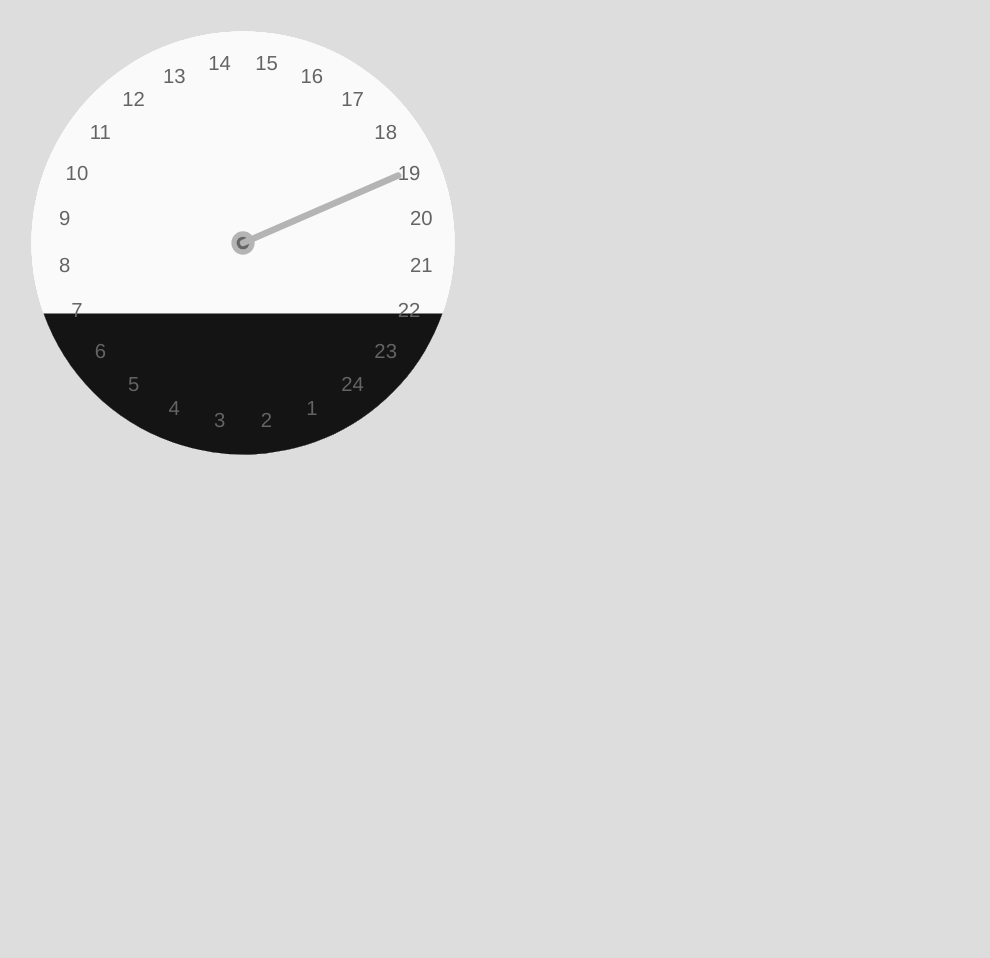
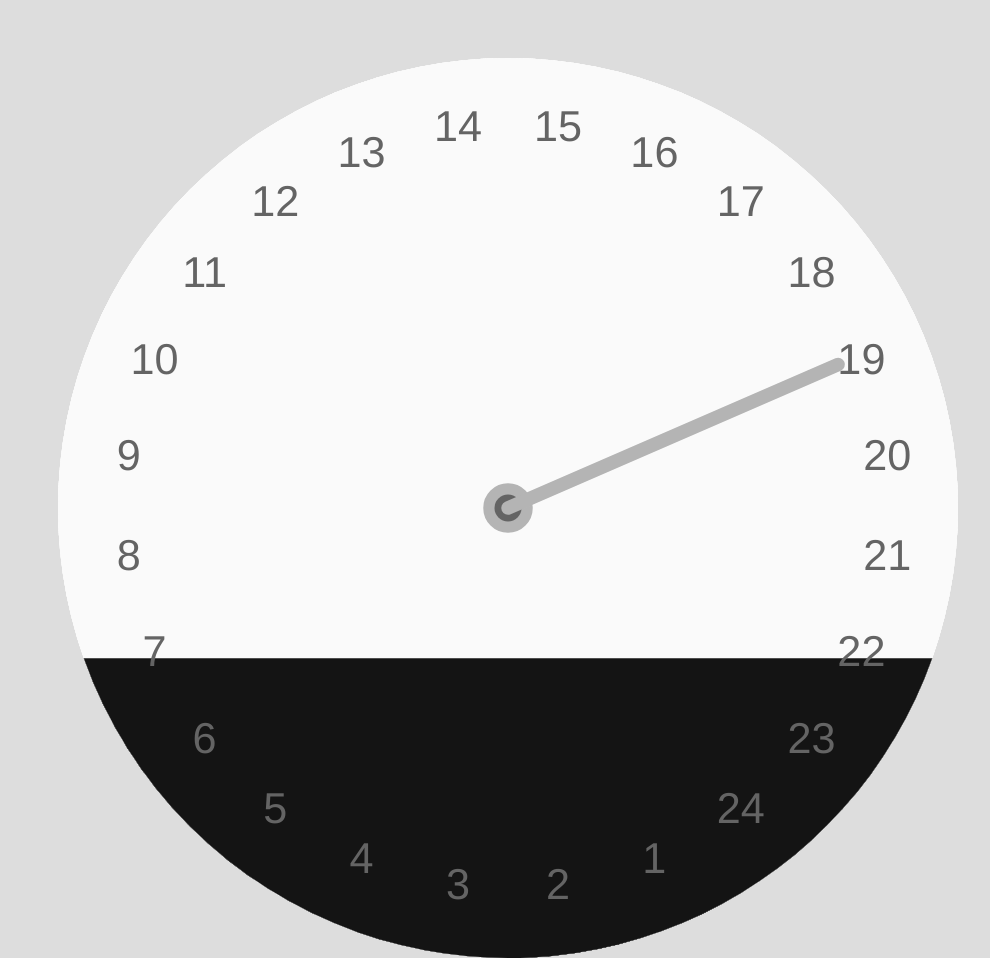
Before and after one commit to MartinBernstorff/24h-clock, a plain HTML site: page 24h clock.html in a window 1280 px wide. Shown: the whole page, without its empty margins (0-990 px from the left). Before the commit the page ends 800 px from the top, so only its background shows below. Drawn offline with Linux system fonts and the light colour scheme.

Commit message:
Updated size

```diff
--- a/index.html
+++ b/24h clock.html
@@ -1,7 +1,7 @@
 <html>
 <body style="background-color: rgb(221, 221, 221)">
 
-<canvas id="canvas" width="470" height="470">
+<canvas id="canvas" width="1000" height="1000">
 </canvas>
 
 <script>
```
